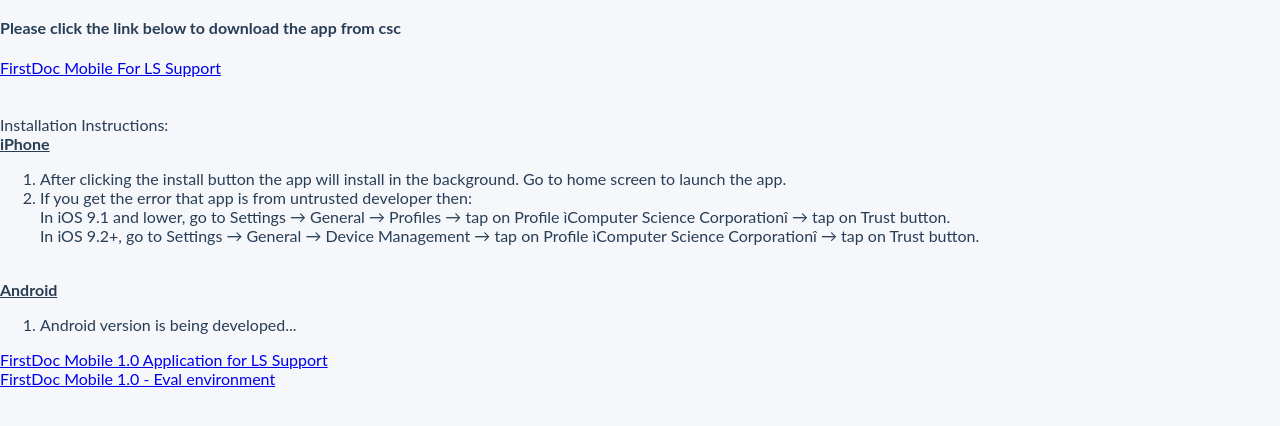
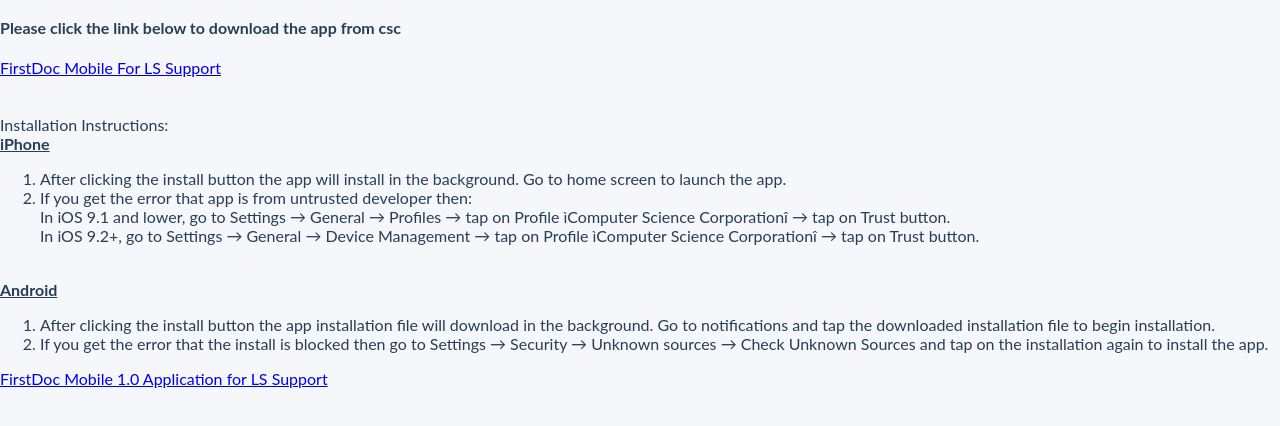
Before and after one commit to lssupport/lssupport, a website: page views/index.html in a window 1280 px wide. Shown: the part 80-506 px from the top of the page. Drawn offline with Linux system fonts and the light colour scheme.

Commit message:
Revert "Updates for Solution Gallery environment"
This reverts commit 1fba4a792a494362b612d8d2a09323530dbbeb4a.

```diff
--- a/views/index.html
+++ b/views/index.html
@@ -35,13 +35,14 @@
         <b><u>Android</u></b>
         <ol>
             <li>
-               Android version is being developed...
+                After clicking the install button the app installation file will download in the background. Go to notifications and tap the downloaded installation file to begin installation.
+            </li>
+            <li>
+                If you get the error that the install is blocked then go to Settings &#8594; Security &#8594; Unknown sources &#8594; Check Unknown Sources and tap on the installation again to install the app.
             </li>
         </ol>
     </div>
     <a href="itms-services://?action=download-manifest&url=https://lssupport.mybluemix.net/build/FDMobile.plist">FirstDoc Mobile 1.0 Application for LS Support</a>
-	</br>
-	<a href="itms-services://?action=download-manifest&url=https://lssupport.mybluemix.net/build/FDMobileSolGal.plist">FirstDoc Mobile 1.0 - Eval environment</a>
     <script type="text/javascript" src="scripts/detect.js"></script>
 </body>
 </html>
```
Also changed, not shown: 1 other file.
